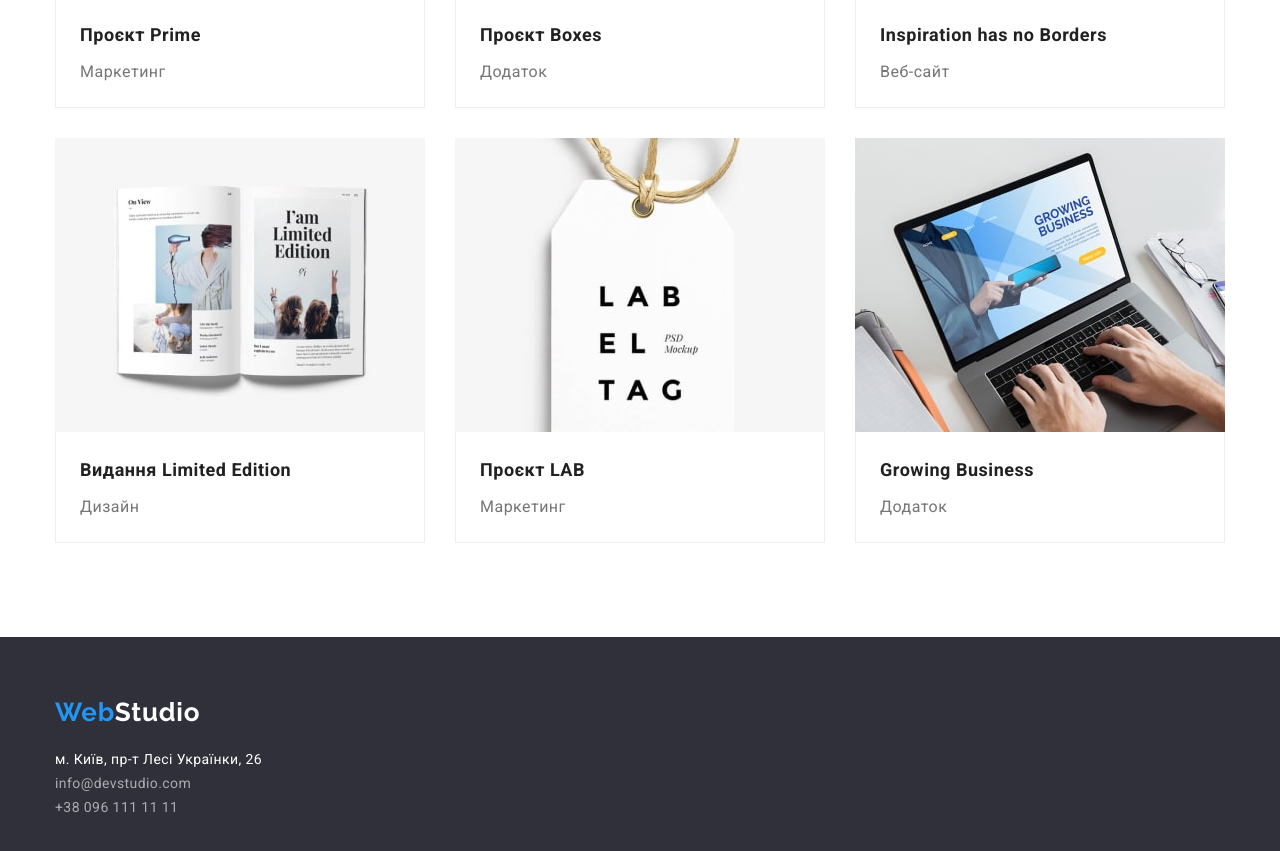
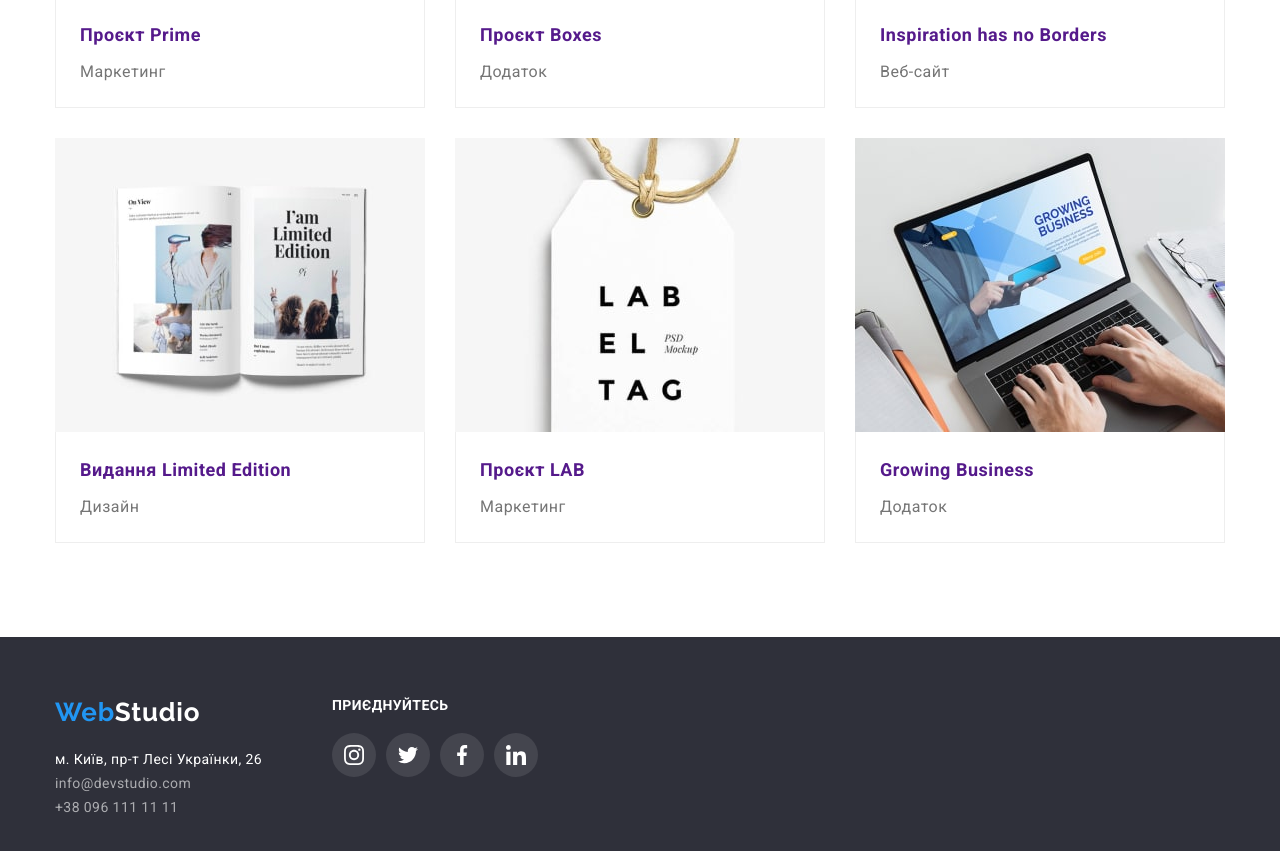
Before and after one commit to Anton-2206/goit-markup-hw-04, a plain HTML site: page portfolio.html in a window 1280 px wide. Shown: the part 995-1846 px from the top of the page. Drawn offline with nearby package versions, Linux system fonts and the light colour scheme.

Commit message:
kartochki-problema

```diff
--- a/css/style.css
+++ b/css/style.css
@@ -397,6 +397,8 @@ body {
 .footer-container {
     padding-top: 60px;
     padding-bottom: 60px;
+    display: flex;
+    gap: 70px;
 }
 
 .footer-logo {
@@ -438,6 +440,46 @@ body {
     color: var(--color-blue);
 }
 
+.footer-title{
+    font-weight: 700;
+        font-size: 14px;
+        line-height: 16px;
+        letter-spacing: 0.03em;
+        text-transform: uppercase;
+
+        color: #FFFFFF;
+        margin-bottom: 20px;
+}
+.footer-soc-list{
+    display: flex;
+    gap: 10px;
+}
+.footer-soc-item{
+
+    width: 44px;
+    height: 44px;
+border-radius: 50%;
+background: rgba(255, 255, 255, 0.1);
+}
+
+.footer-soc-link{
+    display: flex;
+        justify-content: center;
+        align-items: center;
+    width: 100%;
+    height: 100%;
+}
+.footer-soc-link:hover{
+    background-color: #2196F3;
+    border-radius: 50%;
+}
+
+.footer-soc-icon{
+    fill: #FFFFFF;
+}
+
+.footer-soc-link:hover .footer-soc-icon{
+fill: #FFFFFF;}
 /* ----------portfolio---------- */
 .filter-btn {
     font-family: inherit;
@@ -476,6 +518,16 @@ body {
     flex-basis: calc((100% - 60px) / 3);
 }
 
+.filter-link{
+    display: block;
+}
+
+.filter-link:hover,
+.filter-link:focus{
+background: #FFFFFF;
+    border: 1px solid #EEEEEE;
+    box-shadow: 0px 1px 1px rgba(0, 0, 0, 0.12), 0px 4px 4px rgba(0, 0, 0, 0.06), 1px 4px 6px rgba(0, 0, 0, 0.16);}
+
 .filter-box {
     border: #EEEEEE solid 1px;
     border-top: none;
--- a/portfolio.html
+++ b/portfolio.html
@@ -24,16 +24,23 @@
         <nav class="header-navigation">
             <ul class="header-nav">
                 <li class="header-nav-item"><a class="header-nav-link" href="./index.html">Студія</a></li>
-                    <li class="header-nav-item"><a class="header-nav-link current" href="./portfolio.html">Портфоліо</a>
-                    </li>
+                <li class="header-nav-item"><a class="header-nav-link current" href="./portfolio.html">Портфоліо</a></li>
                 <li class="header-nav-item"><a class="header-nav-link" href="#">Контакти</a></li>
             </ul>
         </nav>
         <ul class="header-contact">
-                <li class="header-contact-item"><a class="header-contact-link"
-                        href="mailto:info@devstudio.com">info@devstudio.com</a></li>
-                <li class="header-contact-item"><a class="header-contact-link" href="tel:+380961111111">+38 096 111 11
-                        11</a></li>
+            <li class="header-contact-item">
+                <a class="header-contact-link" href="mailto:info@devstudio.com">
+                    <svg class="header-icon" width="16" height="12">
+                        <use href="./images/main/svg/icons.svg#icon-envelope"></use>
+                    </svg>info@devstudio.com</a>
+            </li>
+            <li class="header-contact-item">
+                <a class="header-contact-link" href="tel:+380961111111">
+                    <svg class="header-icon" width="10" height="16">
+                        <use href="./images/main/svg/icons.svg#icon-smartphone"></use>
+                    </svg>+38 096 111 11 11</a>
+            </li>
         </ul>
     </div>
 </header>
@@ -49,67 +56,85 @@
                 </ul>
                 <ul class="filter-list">
                     <li class="filter-list-item">
+                        <a class="filter-link" href="">
                         <img src="./images/main/portfolio/img.jpg" width="370" height="294" alt="web">
                         <div class="filter-box">
                             <h3 class="filter-title">Технокряк</h3>
                             <p class="filter-about">Веб-сайт</p>
                         </div>
+                        </a>
                     </li>
                     <li class="filter-list-item">
+                        <a class="filter-link" href="">
                         <img src="./images/main/portfolio/img2.jpg" width="370" height="294" alt="poster">
                         <div class="filter-box">
                             <h3 class="filter-title">Постер New Orlean vs Golden Star</h3>
                             <p class="filter-about">Дизайн</p>
                         </div>
+                        </a>
                     </li>
                     <li class="filter-list-item">
+                        <a class="filter-link" href="">
                         <img src="./images/main/portfolio/img3.jpg" width="370" height="294" alt="seafood">
                         <div class="filter-box">
                             <h3 class="filter-title">Ресторан Seafood</h3>
                             <p class="filter-about">Додаток</p>
                         </div>
+                        </a>
                     </li>
                     <li class="filter-list-item">
+                        <a class="filter-link" href="">
                         <img src="./images/main/portfolio/img4.jpg" width="370" height="294" alt="project-prime">
                         <div class="filter-box">
                             <h3 class="filter-title">Проєкт Prime</h3>
                             <p class="filter-about">Маркетинг</p>
                         </div>
+                        </a>
                     </li>
                     <li class="filter-list-item">
+                        <a class="filter-link" href="">
                         <img src="./images/main/portfolio/img5.jpg" width="370" height="294" alt="project-boxes">
                         <div class="filter-box">
                             <h3 class="filter-title">Проєкт Boxes</h3>
                             <p class="filter-about">Додаток</p>
                         </div>
+                        </a>
                     </li>
                     <li class="filter-list-item">
+                        <a class="filter-link" href="">
                         <img src="./images/main/portfolio/img6.jpg" width="370" height="294" alt="Inspiration">
                         <div class="filter-box">
                             <h3 class="filter-title">Inspiration has no Borders</h3>
                             <p class="filter-about">Веб-сайт</p>
                         </div>
+                        </a>
                     </li>
                     <li class="filter-list-item">
+                        <a class="filter-link" href="">
                         <img src="./images/main/portfolio/img7.jpg" width="370" height="294" alt="edition">
                         <div class="filter-box">
                             <h3 class="filter-title">Видання Limited Edition</h3>
                             <p class="filter-about">Дизайн</p>
                         </div>
+                        </a>
                     </li>
                     <li class="filter-list-item">
+                        <a class="filter-link" href="">
                         <img src="./images/main/portfolio/img8.jpg" width="370" height="294" alt="">
                         <div class="filter-box">
                             <h3 class="filter-title">Проєкт LAB</h3>
                             <p class="filter-about">Маркетинг</p>
                         </div>
+                        </a>
                     </li>
                     <li class="filter-list-item">
+                        <a class="filter-link" href="">
                         <img src="./images/main/portfolio/img9.jpg" width="370" height="294" alt="">
                         <div class="filter-box">
                             <h3 class="filter-title">Growing Business</h3>
                             <p class="filter-about">Додаток</p>
                         </div>
+                        </a>
                     </li>
                 </ul>
             </div>
@@ -117,8 +142,9 @@
     </main>
     <footer class="footer">
         <div class="container footer-container">
+            <address>
                 <a href="./index.html" class="footer-logo"><span class="logo-blue">Web</span>Studio</a>
-            <address>
+
                 <ul class="footer-list">
                     <li>
                         <a class="footer-address" href="https://goo.gl/maps/GNutSAx9qhBjgG4X9" target="_blank"
@@ -132,6 +158,39 @@
                     </li>
                 </ul>
             </address>
+            <div>
+                <p class="footer-title">приєднуйтесь</p>
+                <ul class="footer-soc-list">
+                    <li class="footer-soc-item">
+                        <a class="footer-soc-link" href="">
+                            <svg class="footer-soc-icon" width="20" height="20">
+                                <use href="./images/main/svg/icons.svg#icon-instagram-2"></use>
+                            </svg>
+                        </a>
+                    </li>
+                    <li class="footer-soc-item">
+                        <a class="footer-soc-link" href="">
+                            <svg class="footer-soc-icon" width="20" height="20">
+                                <use href="./images/main/svg/icons.svg#icon-twitter-1"></use>
+                            </svg>
+                        </a>
+                    </li>
+                    <li class="footer-soc-item">
+                        <a class="footer-soc-link" href="">
+                            <svg class="footer-soc-icon" width="20" height="20">
+                                <use href="./images/main/svg/icons.svg#icon-facebook-1"></use>
+                            </svg>
+                        </a>
+                    </li>
+                    <li class="footer-soc-item">
+                        <a class="footer-soc-link" href="">
+                            <svg class="footer-soc-icon" width="20" height="20">
+                                <use href="./images/main/svg/icons.svg#icon-linkedin-1"></use>
+                            </svg>
+                        </a>
+                    </li>
+                </ul>
+            </div>
         </div>
     </footer>
 </body>
```
Also changed, not shown: index.html (+33 -0 lines). Lines whose indentation alone changed are shown as unchanged.
